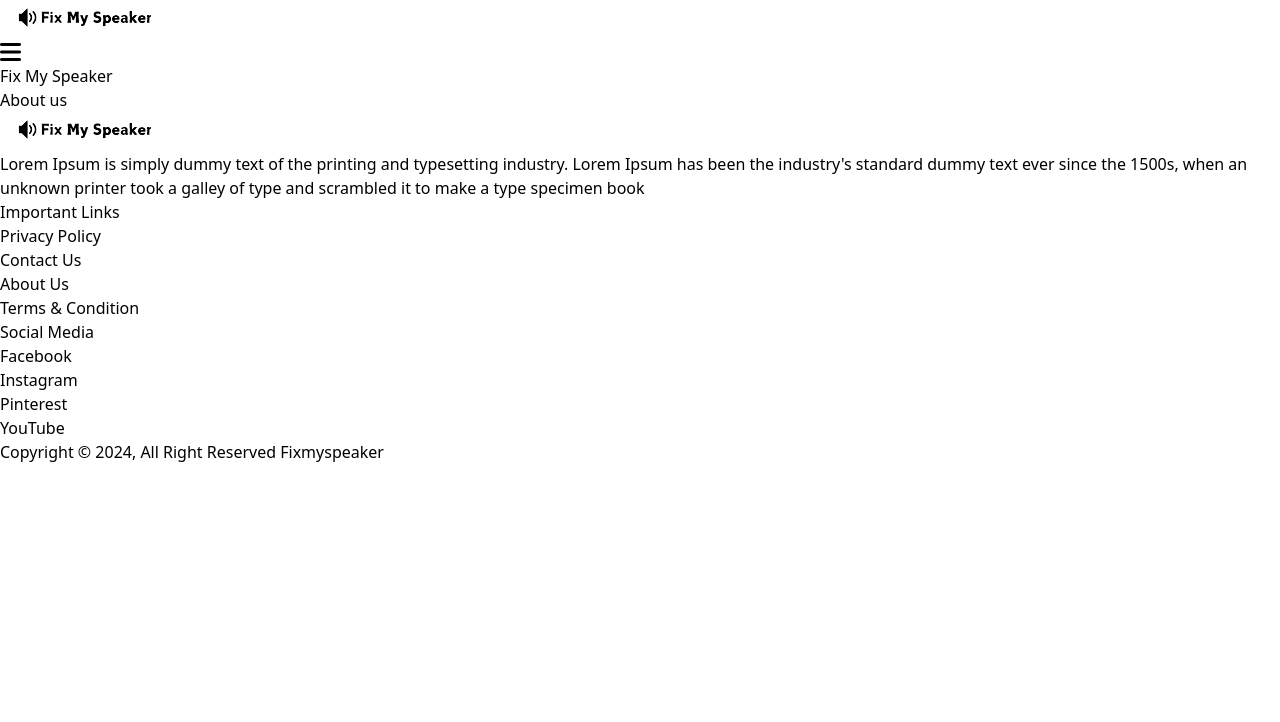
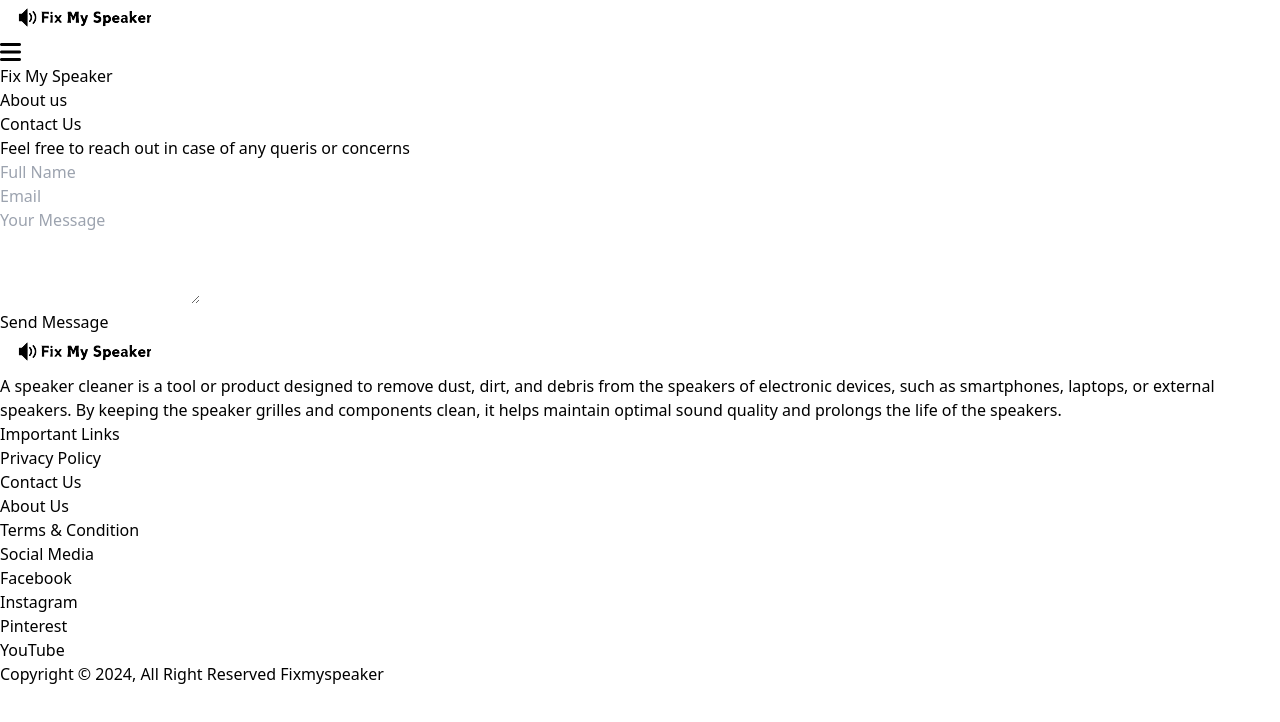
Before and after one commit to rohitselokar15/fix_my_speaker, a React (Vite) app: page /contact-us in a window 1280 px wide. Shown: the top 722 px of the page. Built offline with nearby package versions, Linux system fonts and the light colour scheme.

Commit message:
working on contact page

```diff
--- a/src/App.jsx
+++ b/src/App.jsx
@@ -8,6 +8,7 @@
 // import Subscribe from "./components/Subscribe";
 import Terms_condition from "./pages/Terms_condition";
 import Privacy_policy from "./pages/Privacy_policy";
+import Contact from "./pages/Contact";
 
 const App = () => {
   return (
@@ -19,6 +20,7 @@
         <Route path="/about" element={<About />} />
         <Route path="/terms-and-conditions" element={<Terms_condition />} />
         <Route path="/privacy-policy" element={<Privacy_policy />} />
+        <Route path="/contact-us" element={<Contact />} />
       </Routes>
       {/* <Subscribe /> */}
       <Footer />
--- a/src/components/Content.jsx
+++ b/src/components/Content.jsx
@@ -47,11 +47,11 @@
       {/* Paragraph */}
       <div className="text-justify">
         <div>
-          <h1 className="font-semibold text-[28px] md:mt-6">Speaker cleaner</h1>
+          {/* <h1 className="font-semibold text-[28px] md:mt-6">Speaker cleaner</h1>
           <p className="text-gray-800 py-2">
             Eject water from your phone’s speakers swiftly to keep sound crystal
             clear.
-          </p>
+          </p> */}
 
           <p className="text-gray-800 py-2">
             Did you just witness an accidental dunk of your phone into the pool,
--- a/src/components/Footer.jsx
+++ b/src/components/Footer.jsx
@@ -9,11 +9,12 @@
         <div className="grid lg:grid-cols-3 lg:text-justify gap-10">
           <div className="flex flex-col justify-center items-center lg:px-8 xl:px-0">
             <img src={logo} alt="img" className="p-2" />
-            <p className="">
-              Lorem Ipsum is simply dummy text of the printing and typesetting
-              industry. Lorem Ipsum has been the industry's standard dummy text
-              ever since the 1500s, when an unknown printer took a galley of
-              type and scrambled it to make a type specimen book
+            <p>
+              A speaker cleaner is a tool or product designed to remove dust,
+              dirt, and debris from the speakers of electronic devices, such as
+              smartphones, laptops, or external speakers. By keeping the speaker
+              grilles and components clean, it helps maintain optimal sound
+              quality and prolongs the life of the speakers.
             </p>
           </div>
           <div className="flex items-center justify-center">
@@ -24,7 +25,9 @@
               <li className="py-1">
                 <Link to="/privacy-policy">Privacy Policy</Link>
               </li>
-              <li className="py-1">Contact Us</li>
+              <li className="py-1">
+                <Link to="/contact-us">Contact Us</Link>
+              </li>
               <li className="py-1">
                 <Link to="/about">About Us</Link>
               </li>
--- a/src/components/Sound.jsx
+++ b/src/components/Sound.jsx
@@ -68,13 +68,13 @@
         <h1 className="font-semibold text-[30px] xl:text-[35px]">
           Speaker cleaner
         </h1>
-        <p>
+        <p className="mt-4">
           Eject water from phone’s speakers swiftly to keep sound crystal clear
         </p>
       </div>
 
       <div className="py-1 lg:flex justify-center items-center gap-8 xl:gap-10 xl:mt-10">
-        <div className=" p-8 text-center">
+        <div className="p-8 text-center">
           <button className="bg-white p-4 rounded-full px-9 text-[25px] lg:text-[20px] xl:text-[35px] xl:px-7 xl:p-2">
             💨 💦
           </button>
--- /dev/null
+++ b/src/pages/Contact.jsx
@@ -0,0 +1,53 @@
+import React from "react";
+
+const Contact = () => {
+  return (
+    <div className="min-h-screen lg:bg-black flex items-center justify-center">
+      <div className="bg-gray-200 p-8 mx-2 shadow-lg rounded-lg w-full max-w-md">
+        <h1 className="text-[25px] font-semibold">Contact Us</h1>
+        <p className="text-gray-700 my-2">
+          Feel free to reach out in case of any queris or concerns
+        </p>
+
+        <form>
+          <div className="mt-6">
+            {/* <label className="font-semibold">Name</label><br/> */}
+            <input
+              type="text"
+              placeholder="Full Name"
+              className="px-2 border w-full py-2 rounded-2xl"
+              required
+            />
+          </div>
+
+          <div className="mt-4">
+            {/* <label className="font-semibold">Email</label><br/> */}
+            <input
+              type="email"
+              placeholder="Email"
+              className="px-2 border w-full py-2 rounded-2xl"
+              required
+            />
+          </div>
+
+          <div className="mt-4">
+            {/* <label className="font-semibold">Message</label><br/> */}
+            <textarea
+              rows="4"
+              placeholder="Your Message"
+              className="px-2 border w-full py-2 rounded-2xl"
+            />
+          </div>
+
+          <div className="mt-6">
+            <button className="border bg-black text-white p-3 font-semibold px-5 rounded-full w-full">
+              Send Message
+            </button>
+          </div>
+        </form>
+      </div>
+    </div>
+  );
+};
+
+export default Contact;
--- a/src/pages/Home.jsx
+++ b/src/pages/Home.jsx
@@ -1,13 +1,13 @@
 import React from "react";
 import Content from "../components/Content";
 import Sound from "../components/Sound";
-import Subscribe from "../components/Subscribe";
+// import Subscribe from "../components/Subscribe";
 const Home = () => {
   return (
     <div>
       <Sound />
       <Content />
-      <Subscribe/>
+      {/* <Subscribe/> */}
     </div>
   );
 };
```
